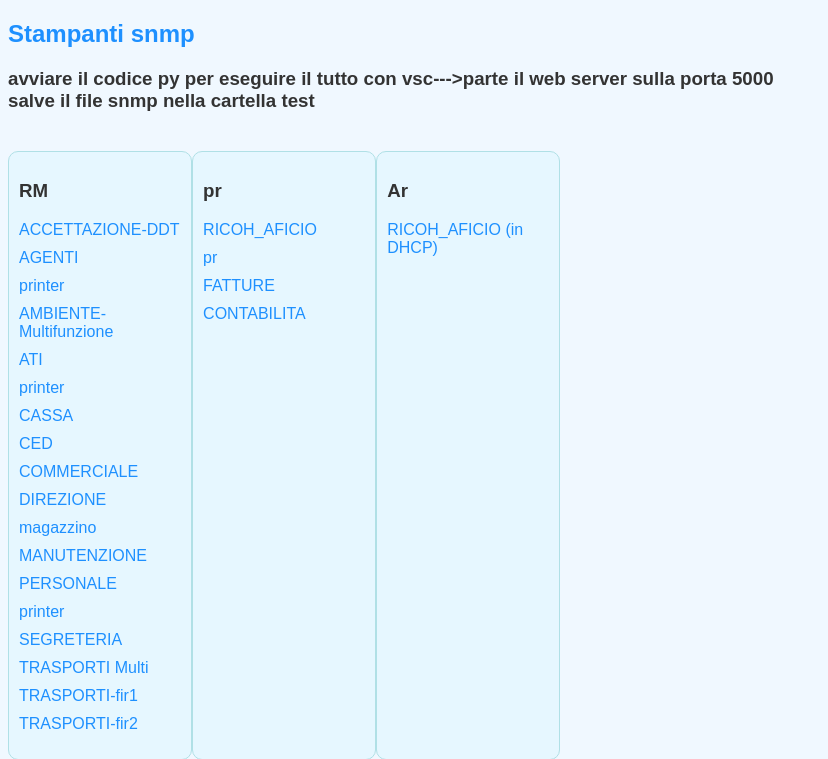
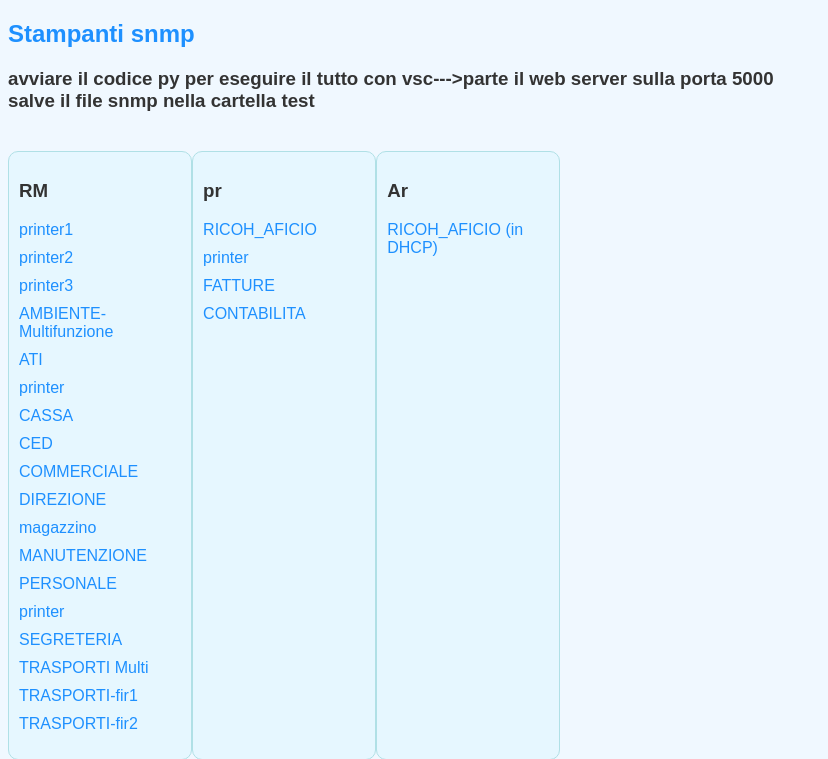
Before and after one commit to pepo087/test, a Flask app: page / in a window 1280 px wide. Shown: the top 759 px of the page, without its empty margins (0-828 px from the left). Run offline with Flask 3, Linux system fonts and the light colour scheme.

Commit message:
Update index.html

```diff
--- a/templates/index.html
+++ b/templates/index.html
@@ -107,9 +107,9 @@
         <div class="column">
             <h3>RM</h3>
             <ul>
-                <li><a href="#" onclick="generateHTML('x.x.0.10')">ACCETTAZIONE-DDT</a></li>
-                <li><a href="#" onclick="generateHTML('x.x.0.181')">AGENTI</a></li>
-                <li><a href="#" onclick="generateHTML('x.x.0.183')">printer</a></li>
+                <li><a href="#" onclick="generateHTML('x.x.0.10')">printer1</a></li>
+                <li><a href="#" onclick="generateHTML('x.x.0.181')">printer2</a></li>
+                <li><a href="#" onclick="generateHTML('x.x.0.183')">printer3</a></li>
                 <li><a href="#" onclick="generateHTML('x.x.0.67')">AMBIENTE-Multifunzione</a></li>
                 <li><a href="#" onclick="generateHTML('x.x.0.175')">ATI</a></li>
                 <li><a href="#" onclick="generateHTML('x.x.0.186')">printer</a></li>
@@ -131,7 +131,7 @@
             <h3>pr</h3>
             <ul>
                 <li><a href="#" onclick="generateHTML('x.x.2.91')">RICOH_AFICIO</a></li>
-                <li><a href="#" onclick="generateHTML('x.x.2.151')">pr</a></li>
+                <li><a href="#" onclick="generateHTML('x.x.2.151')">printer</a></li>
                 <li><a href="#" onclick="generateHTML('x.x.2.30')">FATTURE</a></li>
                 <li><a href="#" onclick="generateHTML('x.x.2.34')">CONTABILITA</a></li>
             </ul>
```
